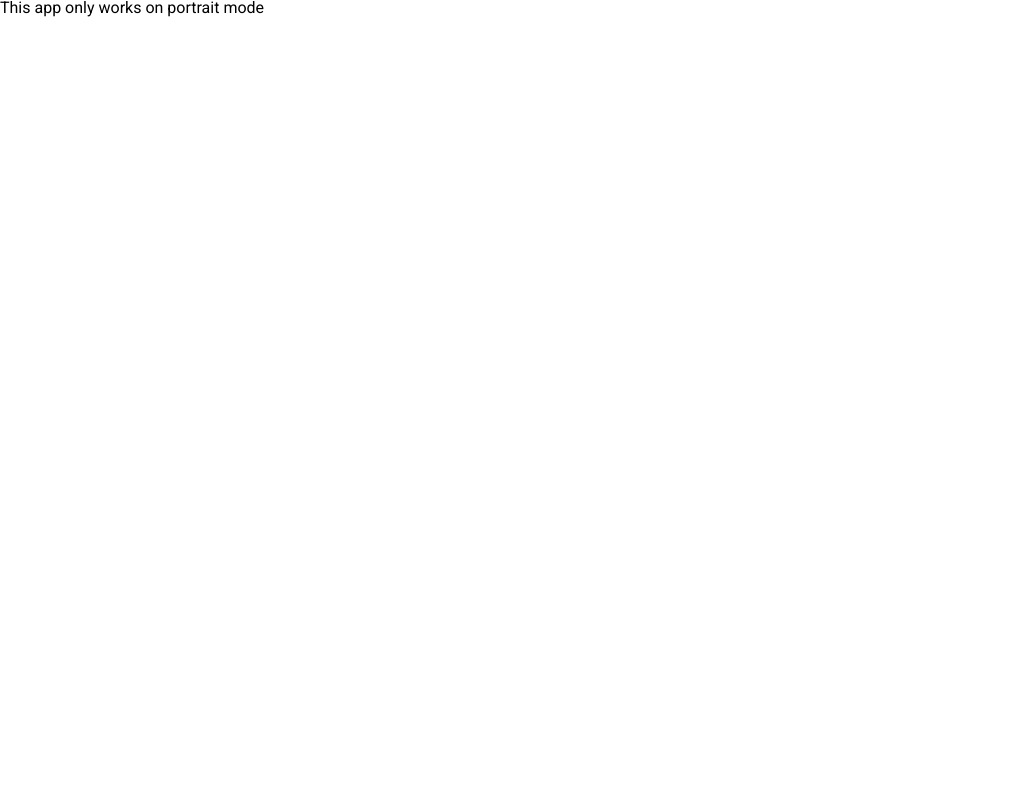
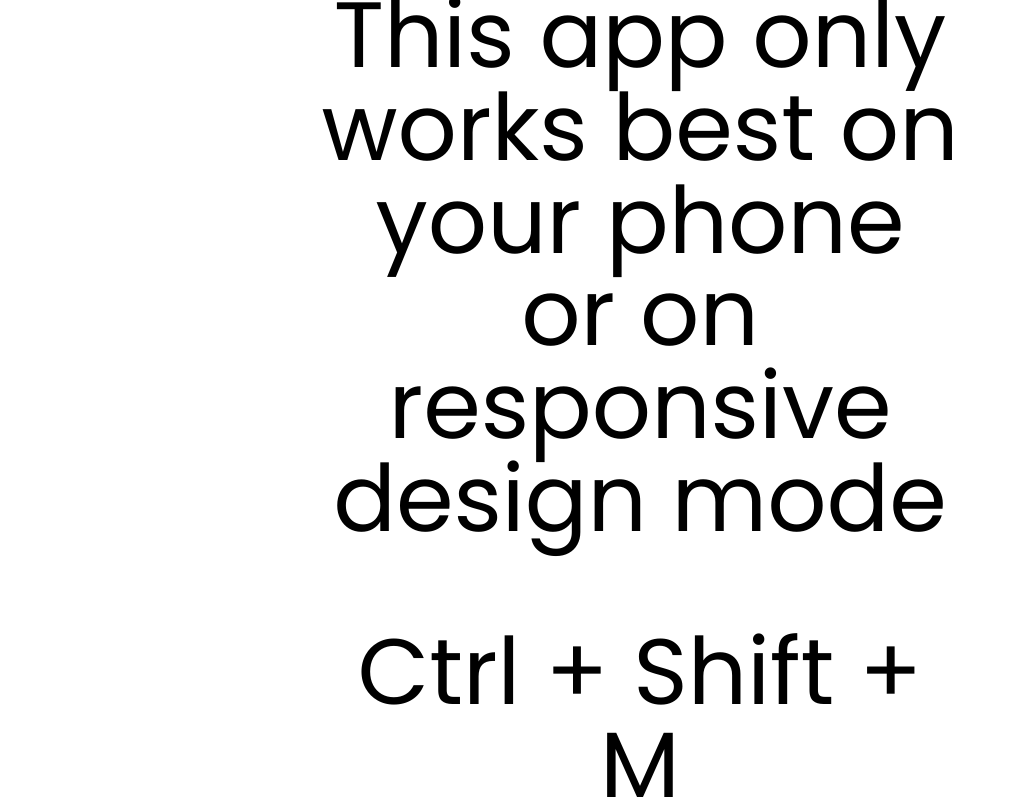
Before and after one commit to AceBurgundy/FitPulse-Frontend, a React (Create React App) app: page / in a window 1280 px wide. Shown: the whole page, without its empty margins (0-1011 px from the left). Built offline with nearby package versions, Linux system fonts and the light colour scheme; a web font is replaced by a local one.

Commit message:
Added minor changes.

```diff
--- a/src/App.css
+++ b/src/App.css
@@ -1 +1,15 @@
 @import url("./assets/global.css");
+
+#App__warning {
+    position: fixed;
+    top: 50%;
+    left: 50%;
+    transform: translate(-50%, -50%);
+    font-family: "Poppins", sans-serif;
+    text-align: center;
+    font-size: calc(5rem + 1vw);
+}
+
+#App__shortcut {
+    margin-top: 5rem;
+}
--- a/src/App.js
+++ b/src/App.js
@@ -19,7 +19,12 @@ function App() {
   }, []);
 
   if (orientation === 'landscape') {
-    return <div className="App"><p>This app only works on portrait mode</p></div>;
+    return  (
+      <div id="App__warning">
+        <p>This app only works best on your phone or on responsive design mode</p>
+        <p id="App__shortcut">Ctrl + Shift + M</p>
+      </div>
+    )
   }
 
   return (
--- a/src/pages/Authentication/Login/Login.css
+++ b/src/pages/Authentication/Login/Login.css
@@ -1,4 +1,3 @@
-@media screen and (orientation: portrait) {
 
     .login-svg {
         width: 1.5rem;
@@ -11,7 +10,6 @@
         justify-content: center;
         align-items: center;
         height: 100vh;
-        background-color: #ffffff;
         font-family: "Poppins", sans-serif;
     }
 
@@ -26,7 +24,7 @@
     }
 
     #login__form-welcome {
-        font-size: calc(2.5rem + 1vw);
+        font-size: calc(3rem + 1vw);
         font-weight: 500;
         margin: 0;
         padding: 0;
@@ -50,7 +48,7 @@
         padding: 0.5em 1em;
         margin-left: 0.5rem;
         border: none;
-        font-size: 1.1rem;
+        font-size: 1.3rem;
         width: 100%;
         outline: none;
     }
@@ -73,8 +71,11 @@
     }
 
     #login__form-submit {
-        width: fit-content;
-        padding: 1.5em;
+        width: 5rem;
+        height: 5rem;
+        display: flex;
+        align-items: center;
+        justify-content: center;
         border-radius: 50px;
         font-size: 1.2rem;
         border: none;
@@ -83,6 +84,10 @@
 
     #login-svg {
         width: 1.3rem;
+    }
+
+    #login__form-submit:hover svg {
+        transition: 300ms ease;
     }
 
     #login__form-submit:hover svg {
@@ -96,10 +101,9 @@
         transform: translateX(-50%);
         text-decoration: none;
         margin-bottom: 1.5rem;
+        font-size: 1.2rem;
     }
 
     #login__redirect:hover {
         color: black;
     }
-
-}
--- a/src/pages/Authentication/Register/Register.css
+++ b/src/pages/Authentication/Register/Register.css
@@ -1,4 +1,3 @@
-@media screen and (orientation: portrait) {
 
     .register-svg {
         width: 1.5rem;
@@ -11,7 +10,6 @@
         justify-content: center;
         align-items: center;
         height: 100vh;
-        background-color: #ffffff;
         font-family: "Poppins", sans-serif;
     }
 
@@ -26,7 +24,7 @@
     }
 
     #register__form-welcome {
-        font-size: calc(2.5rem + 1vw);
+        font-size: calc(3rem + 1vw);
         font-weight: 500;
         margin: 0;
         padding: 0;
@@ -52,7 +50,7 @@
         padding: 0.5em 1em;
         margin-left: 0.5rem;
         border: none;
-        font-size: 1.1rem;
+        font-size: 1.3rem;
         width: 100%;
         outline: none;
     }
@@ -75,12 +73,19 @@
     }
 
     #register__form-submit {
-        width: fit-content;
-        padding: 1.5em;
+        width: 5rem;
+        height: 5rem;
+        display: flex;
+        align-items: center;
+        justify-content: center;
         border-radius: 50px;
         font-size: 1.2rem;
         border: none;
         cursor: pointer;
+    }
+
+    #register__form-submit:hover svg {
+        transition: 300ms ease;
     }
 
     #register__form-submit:hover svg {
@@ -94,10 +99,9 @@
         transform: translateX(-50%);
         text-decoration: none;
         margin-bottom: 1.5rem;
+        font-size: 1.2rem;
     }
 
     #register__redirect:hover {
         color: black;
     }
-
-}
--- a/src/pages/GenderPrompt/GenderPrompt.css
+++ b/src/pages/GenderPrompt/GenderPrompt.css
@@ -1,4 +1,3 @@
-@media screen and (orientation: portrait) {
 
     #gender-prompt {
         display: grid;
@@ -26,7 +25,7 @@
 
     .gender-prompt-button-container-button {
         padding: 0.5em 1em;
-        font-size: 1rem;
+        font-size: 1.4rem;
         background-color: #6c63ff;
         color: white;
         font-weight: 500;
@@ -55,4 +54,3 @@
         background-color: #6c63ff;
         padding: 0.75em 1.2em;
     }
-}
```
